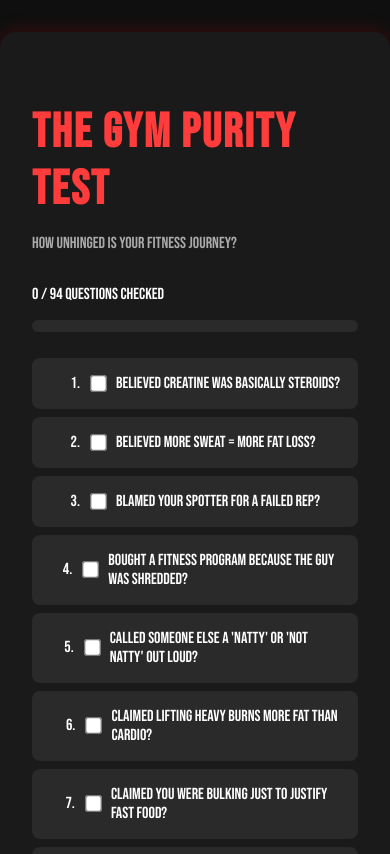
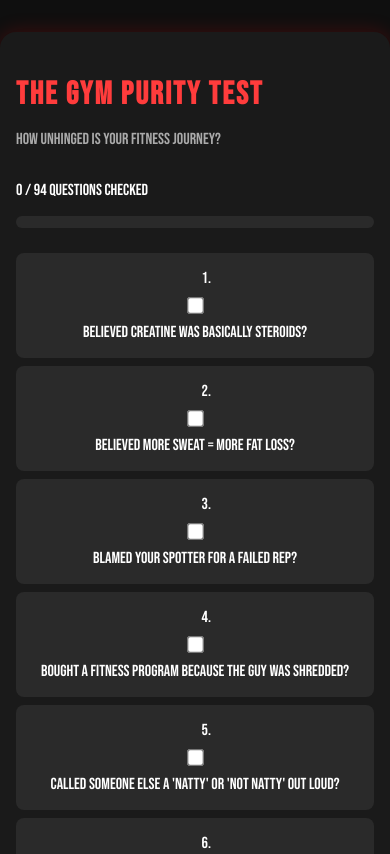
Before and after one commit to isaiaspavon/gym-purity-test, a React (Vite) app: page / in a window 390 px wide. Shown: the top 854 px of the page. Built offline with nearby package versions, Linux system fonts and the light colour scheme.

Commit message:
UI blueprints

```diff
--- a/src/components/QuestionCard.tsx
+++ b/src/components/QuestionCard.tsx
@@ -1,4 +1,5 @@
 import React from "react";
+import { motion } from "framer-motion";
 
 type Props = {
   question: string;
--- a/src/index.css
+++ b/src/index.css
@@ -100,6 +100,42 @@ progress::-webkit-progress-value {
   background: #ff3c3c;
 }
 
+/* Dark/Light mode */
+body.light-mode {
+  background: white;
+  color: black;
+}
+
+body.light-mode .App {
+  background: #f4f4f4;
+}
+
+body.light-mode .question-card {
+  background: #e0e0e0;
+}
+
+
+
+/* Responsive UI*/
+@media (max-width: 768px) {
+  .App {
+    padding: 1rem;
+  }
+
+  .branding {
+    font-size: 2rem;
+  }
+
+  .question-card {
+    flex-direction: column;
+    align-items: flex-start;
+  }
+
+  button {
+    width: 100%;
+  }
+}
+
 /*
 
 .result-card {
```
